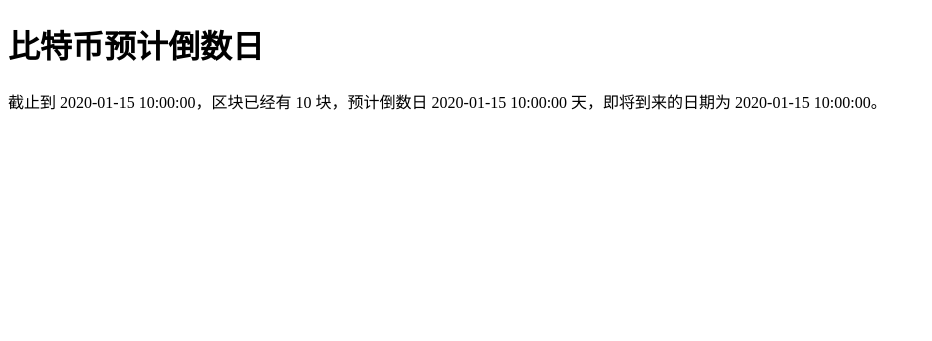
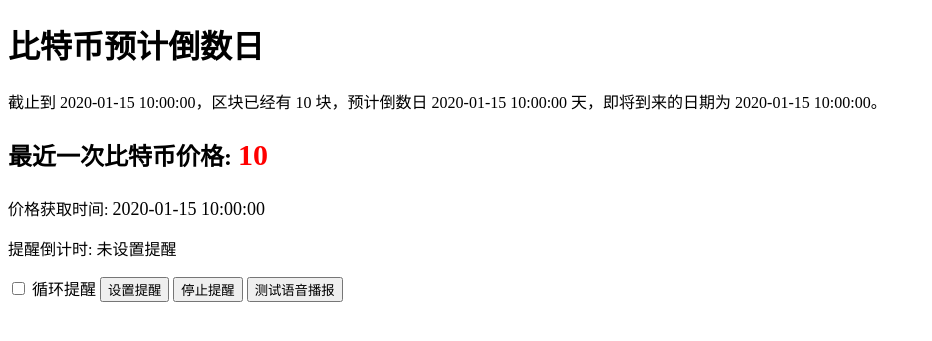
Before and after one commit to lanlicyuen/Flask, a Flask app: template Btc/templates/index.html in a window 1280 px wide. Shown: the top 341 px of the page, without its empty margins (0-932 px from the left). Run offline with Flask 3, Linux system fonts and the light colour scheme; the template is opened without the code that fills it: most values are stand-ins (such as "Sample title", 1, 10 or a date in 2020).

Commit message:
Update 语音报价功能

```diff
--- a/Btc/app.py
+++ b/Btc/app.py
@@ -1,8 +1,24 @@
-from flask import Flask, render_template
+from flask import Flask, render_template, jsonify
+from datetime import datetime, timedelta
 import requests
-from datetime import datetime, timedelta
+import pytz
+
 
 app = Flask(__name__)
+
+def fetch_bitcoin_price_server():
+    # 使用Binance API获取BTC对USDT的价格
+    response = requests.get('https://api.binance.com/api/v3/ticker/price?symbol=BTCUSDT')
+    data = response.json()
+    # 保留价格的小数点后两位
+    price = "{:.2f}".format(float(data['price']))
+
+    # 获取当前时间，并调整为香港时区（UTC+8）
+    tz_hk = pytz.timezone('Asia/Hong_Kong')
+    now_hk = datetime.now(tz_hk)
+    time_str = now_hk.strftime("%Y-%m-%d %H:%M:%S")  # 格式化时间字符串
+
+    return price, time_str  # 返回价格和时间字符串
 
 def get_current_block_height():
     # 示例API，实际使用时需要替换为可用的比特币区块链信息API
@@ -12,7 +28,6 @@ def get_current_block_height():
 
 def calculate_days_until_halving(current_height, halving_block=840000):
     blocks_until_halving = halving_block - current_height
-    # 每10分钟一个区块，一天大约有144个区块
     days_until_halving = blocks_until_halving / 144
     return days_until_halving
 
@@ -27,7 +42,20 @@ def home():
     days_until_halving = calculate_days_until_halving(current_height)
     halving_date = calculate_date_of_halving(days_until_halving)
     current_date = datetime.now().strftime("%Y-%m-%d")
-    return render_template('index.html', current_date=current_date, current_height=current_height, days_until_halving=int(days_until_halving), halving_date=halving_date)
+    # 获取比特币价格和时间
+    bitcoin_price, price_time = fetch_bitcoin_price_server()
+    # 传递比特币价格和时间到模板
+    return render_template('index.html', current_date=current_date, current_height=current_height, days_until_halving=int(days_until_halving), halving_date=halving_date, bitcoin_price=bitcoin_price, price_time=price_time)
+
+
+@app.route('/get_bitcoin_price')
+def get_bitcoin_price():
+    # 使用Binance API获取BTC对USDT的价格
+    response = requests.get('https://api.binance.com/api/v3/ticker/price?symbol=BTCUSDT')
+    data = response.json()
+    # 保留价格的小数点后两位
+    price = "{:.2f}".format(float(data['price']))
+    return jsonify(price)
 
 if __name__ == "__main__":
     app.run(debug=True, port=81)
--- /dev/null
+++ b/Btc/static/script.js
@@ -0,0 +1,143 @@
+let reminderIntervalId = null;
+let countdownIntervalId = null;
+let countdownSeconds = 0;
+
+function updateCountdownDisplay() {
+    const countdownElement = document.getElementById('countdown');
+    if (countdownSeconds > 0) {
+        countdownElement.textContent = countdownSeconds + ' 秒';
+    } else if (loopCount === -1) {
+        // 如果是无限循环，即使倒计时结束也不显示"未设置提醒"
+        countdownElement.textContent = "正在循环提醒...";
+    } else {
+        countdownElement.textContent = '未设置提醒';
+        if (countdownIntervalId !== null) {
+            clearInterval(countdownIntervalId);
+            countdownIntervalId = null;
+        }
+    }
+}
+
+
+function startCountdown(seconds) {
+    countdownSeconds = seconds;
+    updateCountdownDisplay();
+    if (countdownIntervalId !== null) {
+        clearInterval(countdownIntervalId);
+    }
+    countdownIntervalId = setInterval(() => {
+        countdownSeconds--;
+        updateCountdownDisplay();
+        if (countdownSeconds <= 0) {
+            if (loopCount === -1) {
+                // 如果设置为无限循环，则重置倒计时秒数并继续
+                countdownSeconds = seconds;
+            } else if (loopCount > 0) {
+                // 如果有指定循环次数，减少一次循环计数并重置倒计时秒数
+                loopCount--;
+                countdownSeconds = seconds;
+                if (loopCount === 0) {
+                    // 如果完成了所有循环，清理倒计时器并更新显示为“未设置提醒”
+                    clearInterval(countdownIntervalId);
+                    countdownIntervalId = null;
+                    updateCountdownDisplay();
+                    return; // 退出函数
+                }
+            } else {
+                // 如果不需要循环，清理倒计时器并更新显示为“未设置提醒”
+                clearInterval(countdownIntervalId);
+                countdownIntervalId = null;
+                updateCountdownDisplay();
+                return; // 退出函数
+            }
+            fetchBitcoinPrice(); // 在每次倒计时结束时获取并播报新价格
+        }
+    }, 1000);
+}
+
+
+
+let loopCount = 0; // 新增一个变量来存储循环次数
+
+function openSettings() {
+    let interval = prompt("请输入提醒间隔时间（秒）:", "60");
+    let isLoop = document.getElementById('loopCheckbox').checked; // 获取复选框的选中状态
+
+    if (interval !== null) {
+        interval = parseInt(interval, 10);
+        if (isNaN(interval) || interval <= 0) {
+            alert("请输入有效的秒数");
+            return;
+        }
+        if (isLoop) {
+            loopCount = -1; // 设置为-1表示无限循环
+        } else {
+            loopCount = 1; // 不勾选表示不循环，仅执行一次
+        }
+        startCountdown(interval); // 开始倒计时，倒计时结束后将会触发价格更新
+        if (reminderIntervalId !== null) {
+            clearInterval(reminderIntervalId); // 清除之前的定时器（如果有）
+        }
+        // 设置新的提醒定时器，到时间后更新价格
+        reminderIntervalId = setInterval(() => {
+            if (loopCount !== 0) {
+                fetchBitcoinPrice(); // 到时间后获取并播报新的比特币价格
+                if (loopCount > 0) {
+                    loopCount--; // 如果设置了循环次数，每次循环后减少计数
+                }
+            }
+            if (loopCount === 0) {
+                clearInterval(reminderIntervalId); // 如果循环结束，清除定时器
+                reminderIntervalId = null;
+            }
+        }, interval * 1000);
+    }
+}
+
+
+
+function stopReminder() {
+    // 清除提醒定时器
+    if (reminderIntervalId !== null) {
+        clearInterval(reminderIntervalId);
+        reminderIntervalId = null;
+    }
+    // 清除倒计时定时器
+    if (countdownIntervalId !== null) {
+        clearInterval(countdownIntervalId);
+        countdownIntervalId = null;
+    }
+    countdownSeconds = 0; // 重置倒计时秒数
+    loopCount = 0; // 重置循环计数器
+    updateCountdownDisplay(); // 更新显示为“未设置提醒”
+}
+
+
+function fetchBitcoinPrice() {
+    fetch('/get_bitcoin_price')
+        .then(response => response.text())
+        .then(price => {
+            document.getElementById('btcPrice').textContent = price + " USD";
+            speakPrice(price);
+            // 如果你也更新报价时间
+            let now = new Date();
+            let timeString = now.toLocaleString("zh-CN", {timeZone: "Asia/Shanghai"});
+            document.getElementById('quoteTime').textContent = "报价时间：" + timeString;
+        })
+        .catch(error => {
+            console.error('Error fetching Bitcoin price:', error);
+        });
+}
+
+
+
+function speakPrice(price) {
+    var msg = new SpeechSynthesisUtterance();
+    msg.text = "当前比特币价格：" + price;
+    msg.lang = "zh-CN";
+    window.speechSynthesis.speak(msg);
+}
+
+
+
+// 确保fetchBitcoinPrice，speakPrice和displayQuoteTime函数定义保持不变
--- a/Btc/templates/index.html
+++ b/Btc/templates/index.html
@@ -8,5 +8,26 @@
 <body>
     <h1>比特币预计倒数日</h1>
     <p>截止到 {{ current_date }}，区块已经有 {{ current_height }} 块，预计倒数日 {{ days_until_halving }} 天，即将到来的日期为 {{ halving_date }}。</p>
+    <!-- 更新比特币价格的显示方式 -->
+    <p style="font-weight: bold; font-size: 24px;">最近一次比特币价格: <span id="btcPrice" style="font-size: 30px; color: red;">{{ bitcoin_price }}</span></p>
+    <p>价格获取时间: <span id="quoteTime" style="font-size: 18px;">{{ price_time }}</span></p>
+    <p>提醒倒计时: <span id="countdown">未设置提醒</span></p>
+    <label>
+        <input type="checkbox" id="loopCheckbox"> 循环提醒
+    </label>
+    <button onclick="openSettings()">设置提醒</button>
+    <button onclick="stopReminder()">停止提醒</button>
+
+
+    <script src="{{ url_for('static', filename='script.js') }}"></script>
+
+    <button onclick="testSpeech()">测试语音播报</button>
+<script>
+function testSpeech() {
+    var msg = new SpeechSynthesisUtterance('Hello, world!');
+    window.speechSynthesis.speak(msg);
+}
+</script>
+
 </body>
 </html>
```
